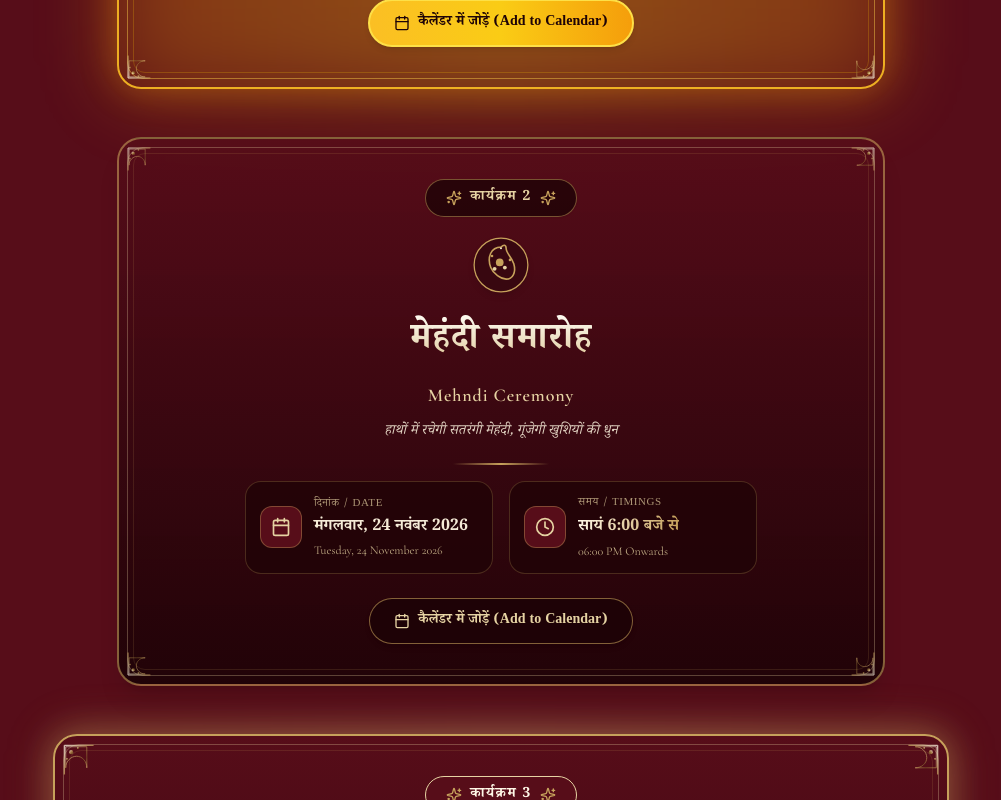
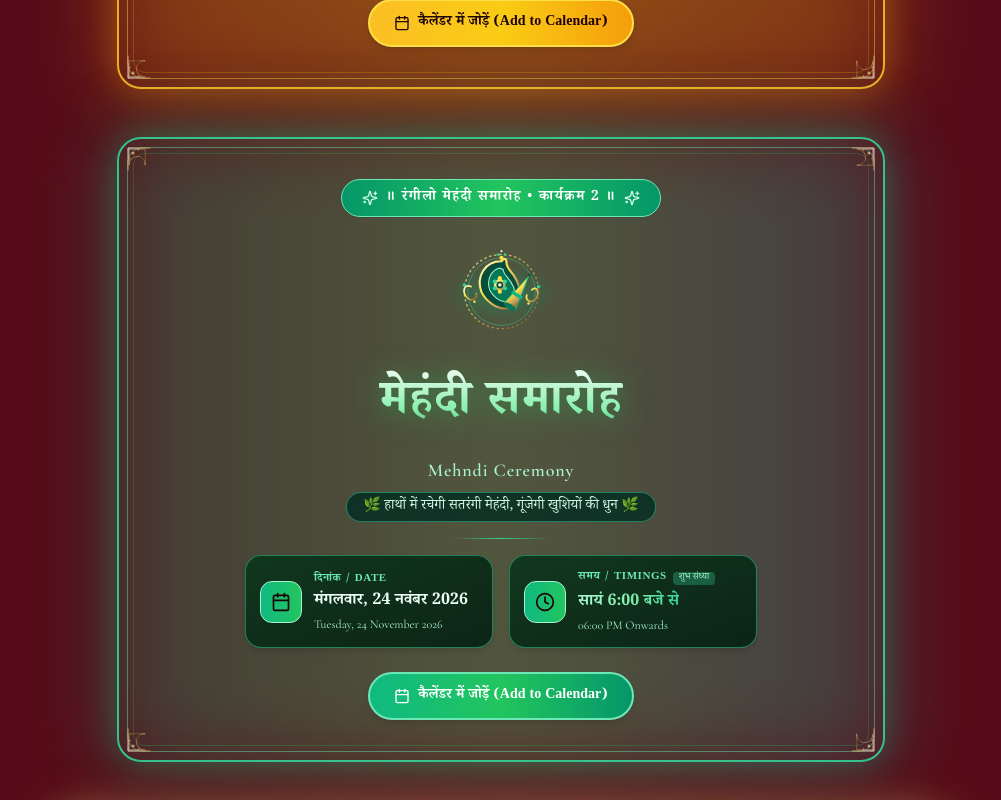
Before and after one commit to Eshbanoliver/wedding-card-design, a React (Vite) app: page / in a window 1280 px wide. Shown: the part 4740-5540 px from the top of the page, without its empty margins (139-1140 px from the left). Built offline with nearby package versions, Linux system fonts and the light colour scheme; a web font is replaced by a local one.

Commit message:
updated files

```diff
--- a/src/components/CelebrationsTimeline.tsx
+++ b/src/components/CelebrationsTimeline.tsx
@@ -5,6 +5,7 @@ import {
   GoldDivider,
   RoyalMandapIllustration,
   RoyalHaldiUrliIllustration,
+  RoyalMehndiIllustration,
 } from './OrnamentalSVGs';
 import { Calendar, Clock, Sparkles } from 'lucide-react';
 import { useLanguage } from '../context/LanguageContext';
@@ -12,7 +13,7 @@ import { useLanguage } from '../context/LanguageContext';
 export const CelebrationsTimeline: React.FC = () => {
   const { t } = useLanguage();
 
-  // Countdown to Royal Wedding: 25 November 2026, 07:00 AM IST
+  // Countdown to Royal Wedding: 25 November 2026, 09:00 AM IST
   const [timeLeft, setTimeLeft] = useState<{
     days: number;
     hours: number;
@@ -56,6 +57,7 @@ export const CelebrationsTimeline: React.FC = () => {
       tagline: t.haldi.tagline,
       isMainWedding: false,
       isHaldi: true,
+      isMehndi: false,
       svgIcon: (
         <div className="w-full flex justify-center py-2">
           <RoyalHaldiUrliIllustration size={135} />
@@ -73,22 +75,11 @@ export const CelebrationsTimeline: React.FC = () => {
       tagline: t.mehndi.tagline,
       isMainWedding: false,
       isHaldi: false,
+      isMehndi: true,
       svgIcon: (
-        <svg viewBox="0 0 100 100" className="w-16 h-16 mx-auto filter drop-shadow-md">
-          <circle cx="50" cy="50" r="42" fill="#380710" stroke="#C6A15B" strokeWidth="2" />
-          <path
-            d="M 50 22 C 34 22 28 38 34 54 C 38 64 50 72 58 72 C 68 72 74 62 70 48 C 66 36 58 32 58 24 C 58 18 54 18 50 22 Z"
-            fill="none"
-            stroke="#C6A15B"
-            strokeWidth="2.5"
-          />
-          <circle cx="48" cy="46" r="6" fill="#C6A15B" />
-          <circle cx="56" cy="54" r="3" fill="#E6D3A3" />
-          <circle cx="40" cy="56" r="3" fill="#E6D3A3" />
-          <circle cx="50" cy="24" r="1.5" fill="#FFF8E7" />
-          <circle cx="36" cy="36" r="2" fill="#C6A15B" />
-          <circle cx="64" cy="42" r="2" fill="#C6A15B" />
-        </svg>
+        <div className="w-full flex justify-center py-2">
+          <RoyalMehndiIllustration size={135} />
+        </div>
       ),
     },
     {
@@ -102,6 +93,7 @@ export const CelebrationsTimeline: React.FC = () => {
       tagline: t.wedding.tagline,
       isMainWedding: true,
       isHaldi: false,
+      isMehndi: false,
       svgIcon: (
         <div className="w-full max-w-[280px] mx-auto py-1">
           <RoyalMandapIllustration className="w-full h-auto" />
@@ -194,6 +186,7 @@ export const CelebrationsTimeline: React.FC = () => {
         {events.map((evt, index) => {
           const isMain = evt.isMainWedding;
           const isHaldi = evt.isHaldi;
+          const isMehndi = evt.isMehndi;
 
           return (
             <motion.div
@@ -208,6 +201,9 @@ export const CelebrationsTimeline: React.FC = () => {
               {isHaldi && (
                 <div className="absolute -inset-2 bg-gradient-to-r from-amber-500/30 via-yellow-400/40 to-amber-500/30 rounded-3xl blur-2xl opacity-90 pointer-events-none" />
               )}
+              {isMehndi && (
+                <div className="absolute -inset-2 bg-gradient-to-r from-emerald-500/30 via-green-400/40 to-teal-500/30 rounded-3xl blur-2xl opacity-90 pointer-events-none" />
+              )}
               {isMain && (
                 <div className="absolute -inset-2 bg-gradient-to-r from-gold-antique/20 via-gold-champagne/25 to-gold-antique/20 rounded-3xl blur-xl opacity-75 pointer-events-none" />
               )}
@@ -217,6 +213,8 @@ export const CelebrationsTimeline: React.FC = () => {
                 className={`relative border-2 rounded-3xl p-6 sm:p-8 md:p-10 backdrop-blur-md overflow-hidden transition-all duration-300 ${
                   isHaldi
                     ? 'border-amber-400/90 shadow-[0_0_35px_rgba(245,158,11,0.35)] bg-gradient-to-b from-[#321703]/98 via-[#220D02]/98 to-[#150602]/98'
+                    : isMehndi
+                    ? 'border-emerald-400/90 shadow-[0_0_35px_rgba(16,185,129,0.35)] bg-gradient-to-b from-[#082915]/98 via-[#041E0F]/98 to-[#021208]/98'
                     : isMain
                     ? 'border-gold-antique shadow-gold-lg bg-gradient-to-b from-maroon-deep via-maroon-burgundy to-maroon-darkest'
                     : 'border-gold-antique/60 shadow-xl bg-gradient-to-b from-maroon-deep/85 via-maroon-burgundy/90 to-maroon-darkest/95'
@@ -225,34 +223,66 @@ export const CelebrationsTimeline: React.FC = () => {
                 {/* Inner Decorative Borders */}
                 <div
                   className={`absolute inset-2 border rounded-2xl pointer-events-none ${
-                    isHaldi ? 'border-amber-300/45' : 'border-gold-champagne/30'
+                    isHaldi
+                      ? 'border-amber-300/45'
+                      : isMehndi
+                      ? 'border-emerald-300/45'
+                      : 'border-gold-champagne/30'
                   }`}
                 />
                 <div
                   className={`absolute inset-3.5 border rounded-xl pointer-events-none ${
-                    isHaldi ? 'border-yellow-500/25' : 'border-gold-antique/15'
+                    isHaldi
+                      ? 'border-yellow-500/25'
+                      : isMehndi
+                      ? 'border-green-500/25'
+                      : 'border-gold-antique/15'
                   }`}
                 />
 
                 {/* Corner Ornaments */}
                 <CornerOrnament
                   position="top-left"
-                  className={`absolute top-2 left-2 ${isHaldi ? 'text-amber-300 opacity-90' : 'opacity-75'}`}
+                  className={`absolute top-2 left-2 ${
+                    isHaldi
+                      ? 'text-amber-300 opacity-90'
+                      : isMehndi
+                      ? 'text-emerald-300 opacity-90'
+                      : 'opacity-75'
+                  }`}
                   size={isMain ? 34 : 26}
                 />
                 <CornerOrnament
                   position="top-right"
-                  className={`absolute top-2 right-2 ${isHaldi ? 'text-amber-300 opacity-90' : 'opacity-75'}`}
+                  className={`absolute top-2 right-2 ${
+                    isHaldi
+                      ? 'text-amber-300 opacity-90'
+                      : isMehndi
+                      ? 'text-emerald-300 opacity-90'
+                      : 'opacity-75'
+                  }`}
                   size={isMain ? 34 : 26}
                 />
                 <CornerOrnament
                   position="bottom-left"
-                  className={`absolute bottom-2 left-2 ${isHaldi ? 'text-amber-300 opacity-90' : 'opacity-75'}`}
+                  className={`absolute bottom-2 left-2 ${
+                    isHaldi
+                      ? 'text-amber-300 opacity-90'
+                      : isMehndi
+                      ? 'text-emerald-300 opacity-90'
+                      : 'opacity-75'
+                  }`}
                   size={isMain ? 34 : 26}
                 />
                 <CornerOrnament
                   position="bottom-right"
-                  className={`absolute bottom-2 right-2 ${isHaldi ? 'text-amber-300 opacity-90' : 'opacity-75'}`}
+                  className={`absolute bottom-2 right-2 ${
+                    isHaldi
+                      ? 'text-amber-300 opacity-90'
+                      : isMehndi
+                      ? 'text-emerald-300 opacity-90'
+                      : 'opacity-75'
+                  }`}
                   size={isMain ? 34 : 26}
                 />
 
@@ -262,16 +292,30 @@ export const CelebrationsTimeline: React.FC = () => {
                     className={`inline-flex items-center gap-2 px-5 py-1.5 rounded-full border shadow-sm ${
                       isHaldi
                         ? 'border-yellow-300 bg-gradient-to-r from-amber-500 via-yellow-400 to-amber-500 text-maroon-darkest font-extrabold shadow-[0_0_15px_rgba(245,158,11,0.5)]'
+                        : isMehndi
+                        ? 'border-emerald-300 bg-gradient-to-r from-emerald-600 via-green-500 to-emerald-600 text-white font-extrabold shadow-[0_0_15px_rgba(16,185,129,0.5)]'
                         : isMain
                         ? 'border-gold-champagne bg-maroon-deep text-gold-pale shadow-gold-sm'
                         : 'border-gold-antique/50 bg-maroon-darkest/80 text-gold-champagne'
                     }`}
                   >
-                    <Sparkles className={`w-4 h-4 ${isHaldi ? 'text-maroon-darkest' : 'text-gold-antique'}`} />
+                    <Sparkles
+                      className={`w-4 h-4 ${
+                        isHaldi ? 'text-maroon-darkest' : isMehndi ? 'text-emerald-100' : 'text-gold-antique'
+                      }`}
+                    />
                     <span className="font-devanagari text-xs md:text-sm font-bold tracking-widest uppercase leading-normal py-0.5">
-                      {isHaldi ? '॥ मांगलिक हल्दी समारोह • कार्यक्रम 1 ॥' : `${t.karyakram} ${index + 1}`}
+                      {isHaldi
+                        ? '॥ मांगलिक हल्दी समारोह • कार्यक्रम 1 ॥'
+                        : isMehndi
+                        ? '॥ रंगीलो मेहंदी समारोह • कार्यक्रम 2 ॥'
+                        : `${t.karyakram} ${index + 1}`}
                     </span>
-                    <Sparkles className={`w-4 h-4 ${isHaldi ? 'text-maroon-darkest' : 'text-gold-antique'}`} />
+                    <Sparkles
+                      className={`w-4 h-4 ${
+                        isHaldi ? 'text-maroon-darkest' : isMehndi ? 'text-emerald-100' : 'text-gold-antique'
+                      }`}
+                    />
                   </div>
                 </div>
 
@@ -286,6 +330,8 @@ export const CelebrationsTimeline: React.FC = () => {
                     className={`font-devanagari font-extrabold tracking-wide inline-block py-2 leading-normal ${
                       isHaldi
                         ? 'text-3xl sm:text-4xl md:text-5xl text-transparent bg-clip-text bg-gradient-to-b from-[#FFFDF0] via-[#FDE047] to-[#D97706] drop-shadow-[0_2px_14px_rgba(245,158,11,0.6)]'
+                        : isMehndi
+                        ? 'text-3xl sm:text-4xl md:text-5xl text-transparent bg-clip-text bg-gradient-to-b from-[#F0FDF4] via-[#86EFAC] to-[#15803D] drop-shadow-[0_2px_14px_rgba(34,197,94,0.5)]'
                         : isMain
                         ? 'text-3xl sm:text-4xl md:text-5xl text-transparent bg-clip-text bg-gradient-to-b from-[#FFFDF5] via-[#EADBBA] to-[#C6A15B]'
                         : 'text-2xl sm:text-3xl md:text-4xl text-transparent bg-clip-text bg-gradient-to-b from-[#FFFDF5] via-[#EADBBA] to-[#C6A15B]'
@@ -295,22 +341,32 @@ export const CelebrationsTimeline: React.FC = () => {
                   </h3>
                   <p
                     className={`font-cormorant text-base sm:text-lg font-semibold tracking-wider mt-1 ${
-                      isHaldi ? 'text-amber-200' : 'text-gold-champagne'
+                      isHaldi
+                        ? 'text-amber-200'
+                        : isMehndi
+                        ? 'text-emerald-200'
+                        : 'text-gold-champagne'
                     }`}
                   >
                     {evt.nameEn}
                   </p>
 
-                  {/* Haldi Tagline Banner */}
+                  {/* Tagline Banner */}
                   <div className="mt-2 flex justify-center">
                     <p
                       className={`font-devanagari text-xs sm:text-sm leading-relaxed py-1 px-4 rounded-full border ${
                         isHaldi
                           ? 'bg-amber-950/80 border-amber-400/50 text-yellow-100 shadow-inner'
+                          : isMehndi
+                          ? 'bg-emerald-950/80 border-emerald-400/50 text-emerald-100 shadow-inner'
                           : 'border-transparent text-cream/90 italic'
                       }`}
                     >
-                      {isHaldi ? `🌼 ${evt.tagline} 🌼` : evt.tagline}
+                      {isHaldi
+                        ? `🌼 ${evt.tagline} 🌼`
+                        : isMehndi
+                        ? `🌿 ${evt.tagline} 🌿`
+                        : evt.tagline}
                     </p>
                   </div>
                 </div>
@@ -319,6 +375,8 @@ export const CelebrationsTimeline: React.FC = () => {
                   className={`w-24 h-[1.5px] mx-auto my-4 ${
                     isHaldi
                       ? 'bg-gradient-to-r from-transparent via-amber-400 to-transparent'
+                      : isMehndi
+                      ? 'bg-gradient-to-r from-transparent via-emerald-400 to-transparent'
                       : 'bg-gradient-to-r from-transparent via-gold-antique to-transparent'
                   }`}
                 />
@@ -330,6 +388,8 @@ export const CelebrationsTimeline: React.FC = () => {
                     className={`flex items-center gap-3 p-3.5 rounded-2xl border transition-all ${
                       isHaldi
                         ? 'bg-gradient-to-br from-[#452204]/90 to-[#2A1402]/90 border-amber-400/50 shadow-md hover:border-amber-400'
+                        : isMehndi
+                        ? 'bg-gradient-to-br from-[#0B351C]/90 to-[#052010]/90 border-emerald-400/50 shadow-md hover:border-emerald-400'
                         : 'bg-maroon-darkest/70 border-gold-antique/25'
                     }`}
                   >
@@ -337,6 +397,8 @@ export const CelebrationsTimeline: React.FC = () => {
                       className={`p-2.5 rounded-xl border shrink-0 ${
                         isHaldi
                           ? 'bg-gradient-to-r from-amber-500 to-yellow-400 text-maroon-darkest border-yellow-200 shadow-sm'
+                          : isMehndi
+                          ? 'bg-gradient-to-r from-emerald-500 to-green-500 text-maroon-darkest border-emerald-200 shadow-sm'
                           : 'bg-maroon-deep border-gold-antique/40 text-gold-champagne'
                       }`}
                     >
@@ -345,19 +407,27 @@ export const CelebrationsTimeline: React.FC = () => {
                     <div>
                       <span
                         className={`block font-devanagari text-[11px] uppercase tracking-wider leading-normal ${
-                          isHaldi ? 'text-amber-300 font-semibold' : 'text-gold-champagne/70'
+                          isHaldi
+                            ? 'text-amber-300 font-semibold'
+                            : isMehndi
+                            ? 'text-emerald-300 font-semibold'
+                            : 'text-gold-champagne/70'
                         }`}
                       >
                         {t.dateLabel}
                       </span>
                       <p
                         className={`font-devanagari text-sm sm:text-base font-semibold leading-normal py-0.5 ${
-                          isHaldi ? 'text-yellow-50' : 'text-cream'
+                          isHaldi ? 'text-yellow-50' : isMehndi ? 'text-emerald-50' : 'text-cream'
                         }`}
                       >
                         {evt.dayHi}
                       </p>
-                      <p className={`font-cormorant text-xs ${isHaldi ? 'text-amber-200' : 'text-gold-champagne/80'}`}>
+                      <p
+                        className={`font-cormorant text-xs ${
+                          isHaldi ? 'text-amber-200' : isMehndi ? 'text-emerald-200' : 'text-gold-champagne/80'
+                        }`}
+                      >
                         {evt.dayEn}
                       </p>
                     </div>
@@ -368,6 +438,8 @@ export const CelebrationsTimeline: React.FC = () => {
                     className={`flex items-center gap-3 p-3.5 rounded-2xl border transition-all ${
                       isHaldi
                         ? 'bg-gradient-to-br from-[#452204]/90 to-[#2A1402]/90 border-amber-400/50 shadow-md hover:border-amber-400'
+                        : isMehndi
+                        ? 'bg-gradient-to-br from-[#0B351C]/90 to-[#052010]/90 border-emerald-400/50 shadow-md hover:border-emerald-400'
                         : 'bg-maroon-darkest/70 border-gold-antique/25'
                     }`}
                   >
@@ -375,6 +447,8 @@ export const CelebrationsTimeline: React.FC = () => {
                       className={`p-2.5 rounded-xl border shrink-0 ${
                         isHaldi
                           ? 'bg-gradient-to-r from-amber-500 to-yellow-400 text-maroon-darkest border-yellow-200 shadow-sm'
+                          : isMehndi
+                          ? 'bg-gradient-to-r from-emerald-500 to-green-500 text-maroon-darkest border-emerald-200 shadow-sm'
                           : 'bg-maroon-deep border-gold-antique/40 text-gold-champagne'
                       }`}
                     >
@@ -384,7 +458,11 @@ export const CelebrationsTimeline: React.FC = () => {
                       <div className="flex items-center gap-1.5">
                         <span
                           className={`block font-devanagari text-[11px] uppercase tracking-wider leading-normal ${
-                            isHaldi ? 'text-amber-300 font-semibold' : 'text-gold-champagne/70'
+                            isHaldi
+                              ? 'text-amber-300 font-semibold'
+                              : isMehndi
+                              ? 'text-emerald-300 font-semibold'
+                              : 'text-gold-champagne/70'
                           }`}
                         >
                           {t.timeLabel}
@@ -394,17 +472,28 @@ export const CelebrationsTimeline: React.FC = () => {
                             शुभ मुहूर्त
                           </span>
                         )}
+                        {isMehndi && (
+                          <span className="text-[9px] px-1.5 py-0.2 rounded bg-emerald-400/30 text-emerald-200 font-devanagari">
+                            शुभ संध्या
+                          </span>
+                        )}
                       </div>
                       <p
                         className={`font-devanagari text-sm sm:text-base font-bold leading-normal py-0.5 inline-block ${
                           isHaldi
                             ? 'text-transparent bg-clip-text bg-gradient-to-r from-yellow-200 via-yellow-300 to-amber-300'
+                            : isMehndi
+                            ? 'text-transparent bg-clip-text bg-gradient-to-r from-emerald-200 via-green-300 to-emerald-400'
                             : 'text-transparent bg-clip-text bg-gradient-to-r from-gold-pale to-gold-antique'
                         }`}
                       >
                         {evt.timeHi}
                       </p>
-                      <p className={`font-cormorant text-xs ${isHaldi ? 'text-amber-200' : 'text-gold-champagne/80'}`}>
+                      <p
+                        className={`font-cormorant text-xs ${
+                          isHaldi ? 'text-amber-200' : isMehndi ? 'text-emerald-200' : 'text-gold-champagne/80'
+                        }`}
+                      >
                         {evt.timeEn}
                       </p>
                     </div>
@@ -428,6 +517,8 @@ export const CelebrationsTimeline: React.FC = () => {
                     className={`inline-flex items-center gap-2 px-6 py-2.5 rounded-full font-devanagari text-xs sm:text-sm font-bold shadow-md transition-all duration-300 leading-normal hover:scale-[1.03] active:scale-[0.98] ${
                       isHaldi
                         ? 'border-2 border-yellow-300 bg-gradient-to-r from-amber-400 via-yellow-400 to-amber-500 hover:from-yellow-300 hover:to-amber-400 text-maroon-darkest shadow-[0_4px_16px_rgba(245,158,11,0.4)] hover:shadow-[0_4px_24px_rgba(245,158,11,0.7)]'
+                        : isMehndi
+                        ? 'border-2 border-emerald-300 bg-gradient-to-r from-emerald-500 via-green-500 to-emerald-600 hover:from-emerald-400 hover:to-green-400 text-white shadow-[0_4px_16px_rgba(16,185,129,0.4)] hover:shadow-[0_4px_24px_rgba(16,185,129,0.7)]'
                         : 'border border-gold-antique/60 bg-maroon-darkest/90 hover:bg-gold-antique hover:text-maroon-darkest text-gold-champagne hover:shadow-gold-sm'
                     }`}
                   >
--- a/src/components/OrnamentalSVGs.tsx
+++ b/src/components/OrnamentalSVGs.tsx
@@ -721,3 +721,104 @@ export const RoyalGathbandhanIcon: React.FC<{ className?: string; size?: number
     </svg>
   );
 };
+
+// 14. Royal Mehndi Henna Art Illustration (पारंपरिक सतरंगी मेहंदी रचाई एवं मयूर केरी)
+export const RoyalMehndiIllustration: React.FC<{ className?: string; size?: number }> = ({ className = '', size = 120 }) => {
+  const gradId = `mehndi-green-${Math.random().toString(36).substr(2, 9)}`;
+  return (
+    <svg width={size} height={size * 0.75} viewBox="0 0 160 120" fill="none" xmlns="http://www.w3.org/2000/svg" className={className}>
+      <defs>
+        <radialGradient id={`${gradId}-glow`} cx="50%" cy="50%" r="50%">
+          <stop offset="0%" stopColor="#10B981" stopOpacity="0.45" />
+          <stop offset="100%" stopColor="#047857" stopOpacity="0" />
+        </radialGradient>
+        <linearGradient id={`${gradId}-gold`} x1="0%" y1="0%" x2="100%" y2="100%">
+          <stop offset="0%" stopColor="#FFF8E7" />
+          <stop offset="40%" stopColor="#FDE047" />
+          <stop offset="70%" stopColor="#C6A15B" />
+          <stop offset="100%" stopColor="#854D0E" />
+        </linearGradient>
+        <linearGradient id={`${gradId}-emerald`} x1="0%" y1="0%" x2="100%" y2="100%">
+          <stop offset="0%" stopColor="#A7F3D0" />
+          <stop offset="50%" stopColor="#10B981" />
+          <stop offset="100%" stopColor="#064E3B" />
+        </linearGradient>
+      </defs>
+
+      {/* Ambient Emerald Green Glow */}
+      <ellipse cx="80" cy="62" rx="68" ry="36" fill={`url(#${gradId}-glow)`} />
+
+      {/* Outer Henna Medallion Ring with Dots */}
+      <circle cx="80" cy="60" r="44" stroke={`url(#${gradId}-gold)`} strokeWidth="1.5" strokeDasharray="3 3" opacity="0.7" />
+      <circle cx="80" cy="60" r="40" stroke="#34D399" strokeWidth="1" opacity="0.5" />
+
+      {/* Traditional Intricate Royal Paisley (केरी / Kalka) Motif */}
+      <path
+        d="M 80 24 C 60 24 50 42 56 60 C 62 72 74 80 84 80 C 96 80 106 68 100 52 C 96 38 86 34 86 26 C 86 20 83 20 80 24 Z"
+        fill="#064E3B"
+        stroke={`url(#${gradId}-gold)`}
+        strokeWidth="2.5"
+      />
+
+      {/* Inner Paisley Lace & Leaf Details */}
+      <path
+        d="M 78 32 C 68 34 62 46 66 58 C 70 66 78 72 84 72 C 92 72 98 64 94 54 C 90 44 82 40 82 34 Z"
+        fill="#047857"
+        stroke="#A7F3D0"
+        strokeWidth="1.2"
+      />
+
+      {/* Central Sacred Floral Core */}
+      <circle cx="78" cy="52" r="7" fill={`url(#${gradId}-gold)`} />
+      <circle cx="78" cy="52" r="4" fill="#064E3B" />
+      <circle cx="78" cy="52" r="2" fill="#FFF8E7" />
+
+      {/* Delicate Henna Petals around core */}
+      <circle cx="72" cy="48" r="2.5" fill="#34D399" />
+      <circle cx="84" cy="48" r="2.5" fill="#34D399" />
+      <circle cx="84" cy="56" r="2.5" fill="#34D399" />
+      <circle cx="72" cy="56" r="2.5" fill="#34D399" />
+      <circle cx="78" cy="44" r="2.5" fill="#FDE047" />
+      <circle cx="78" cy="60" r="2.5" fill="#FDE047" />
+
+      {/* Traditional Henna Cone (मेहंदी की कुप्पी / कोन) */}
+      <g transform="translate(112, 42) rotate(32)">
+        {/* Cone Body */}
+        <path d="M 0 0 L 8 42 L -8 42 Z" fill={`url(#${gradId}-gold)`} stroke="#10B981" strokeWidth="1" />
+        <ellipse cx="0" cy="42" rx="8" ry="3" fill="#047857" />
+        {/* Cone Tip */}
+        <circle cx="0" cy="-2" r="1.5" fill="#064E3B" />
+        {/* Ribbon on cone */}
+        <rect x="-7" y="24" width="14" height="4" fill="#10B981" rx="1" />
+      </g>
+
+      {/* Henna Swirl Flourishes Left */}
+      <path
+        d="M 44 54 C 36 50 32 60 40 68 C 46 72 52 68 50 62"
+        stroke={`url(#${gradId}-gold)`}
+        strokeWidth="2"
+        strokeLinecap="round"
+        fill="none"
+      />
+      <circle cx="36" cy="52" r="2" fill="#34D399" />
+      <circle cx="48" cy="72" r="1.5" fill="#FDE047" />
+
+      {/* Henna Swirl Flourishes Right */}
+      <path
+        d="M 116 58 C 122 52 126 62 120 70 C 114 74 108 70 110 64"
+        stroke={`url(#${gradId}-gold)`}
+        strokeWidth="2"
+        strokeLinecap="round"
+        fill="none"
+      />
+      <circle cx="124" cy="54" r="2" fill="#34D399" />
+      <circle cx="112" cy="74" r="1.5" fill="#FDE047" />
+
+      {/* Sacred Dots & Henna Bindis */}
+      <circle cx="80" cy="20" r="2.5" fill="#FDE047" />
+      <circle cx="76" cy="16" r="1.5" fill="#34D399" />
+      <circle cx="84" cy="16" r="1.5" fill="#34D399" />
+      <circle cx="80" cy="12" r="1.2" fill="#FFF8E7" />
+    </svg>
+  );
+};
```
